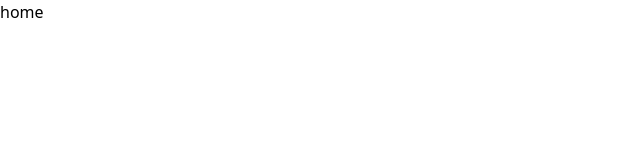
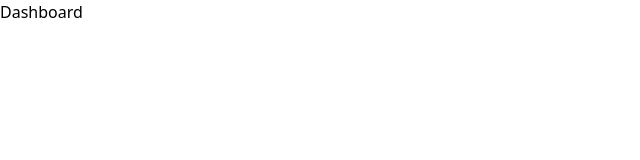
Before and after one commit to MohamadAr4/mou3alimi_mohamad, a React (Vite) app: page /login in a window 1280 px wide. Both pictures are taken after typing "name@example.com", "Sample123" into the empty fields and a click on the button "تسجيل الدخول". Shown: the top 160 px of the page, without its empty margins (0-640 px from the left). Built offline with nearby package versions, Linux system fonts and the light colour scheme.

Commit message:
correct files name from home to Dashboard

```diff
--- /dev/null
+++ b/src/pages/dashboard/Dashboard.jsx
@@ -0,0 +1,9 @@
+import React from 'react'
+
+function Dashboard () {
+  return (
+    <div>Dashboard</div>
+  )
+}
+
+export default Dashboard;
--- a/src/pages/dashboard/home.jsx
+++ /dev/null
@@ -1,9 +0,0 @@
-import React from 'react'
-
-function Home() {
-  return (
-    <div>home</div>
-  )
-}
-
-export default Home
--- a/src/routes/index.jsx
+++ b/src/routes/index.jsx
@@ -1,7 +1,7 @@
 import { createBrowserRouter } from 'react-router-dom';
 import PrivateRoute from './PrivateRoute';
-import Home from '../pages/dashboard/home';
-import Login from '../pages/auth/login';
+import Dashboard from '../pages/dashboard/Dashboard';
+import Login from '../pages/auth/Login.jsx';
 
 export const router = createBrowserRouter([
   {
@@ -14,7 +14,7 @@ export const router = createBrowserRouter([
     children: [
       {
         path: '/',
-        element: <Home />,
+        element: <Dashboard />,
       },
     ],
   },
```
